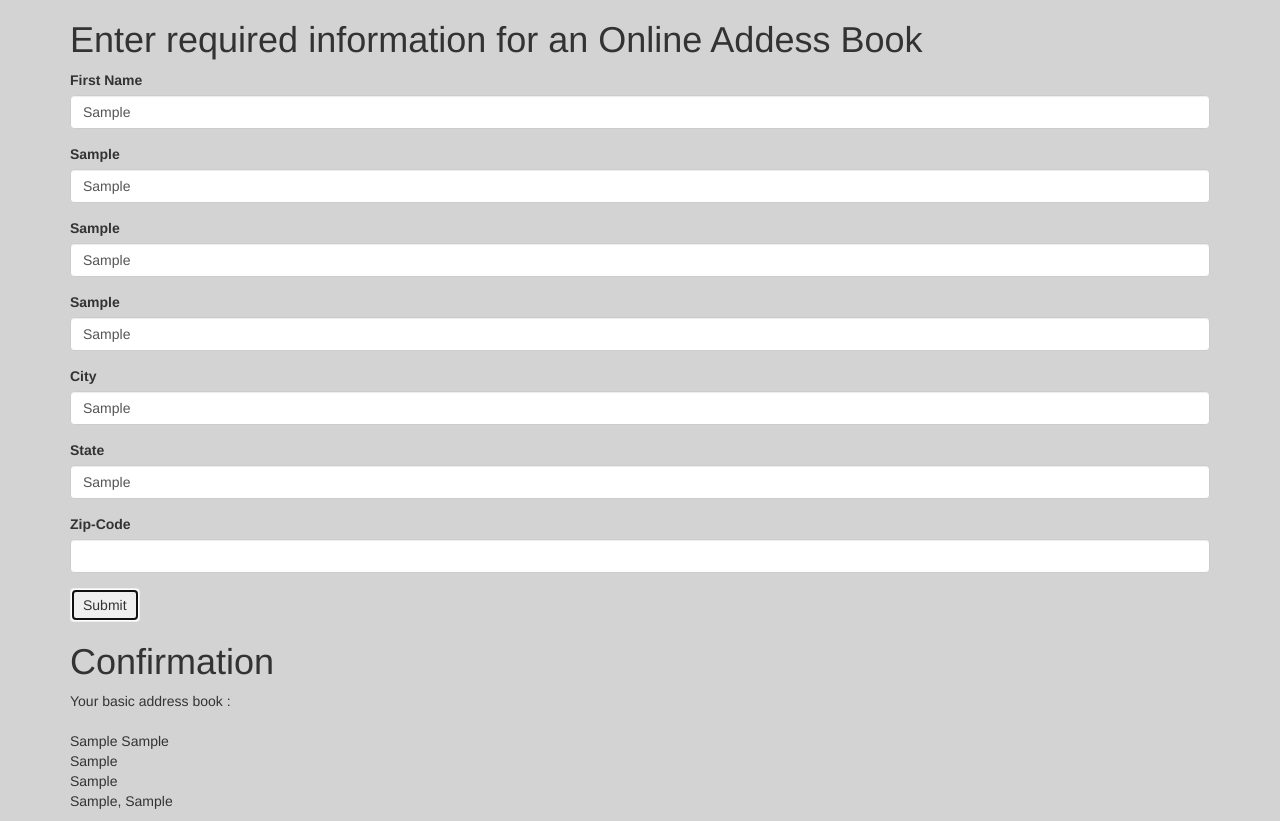
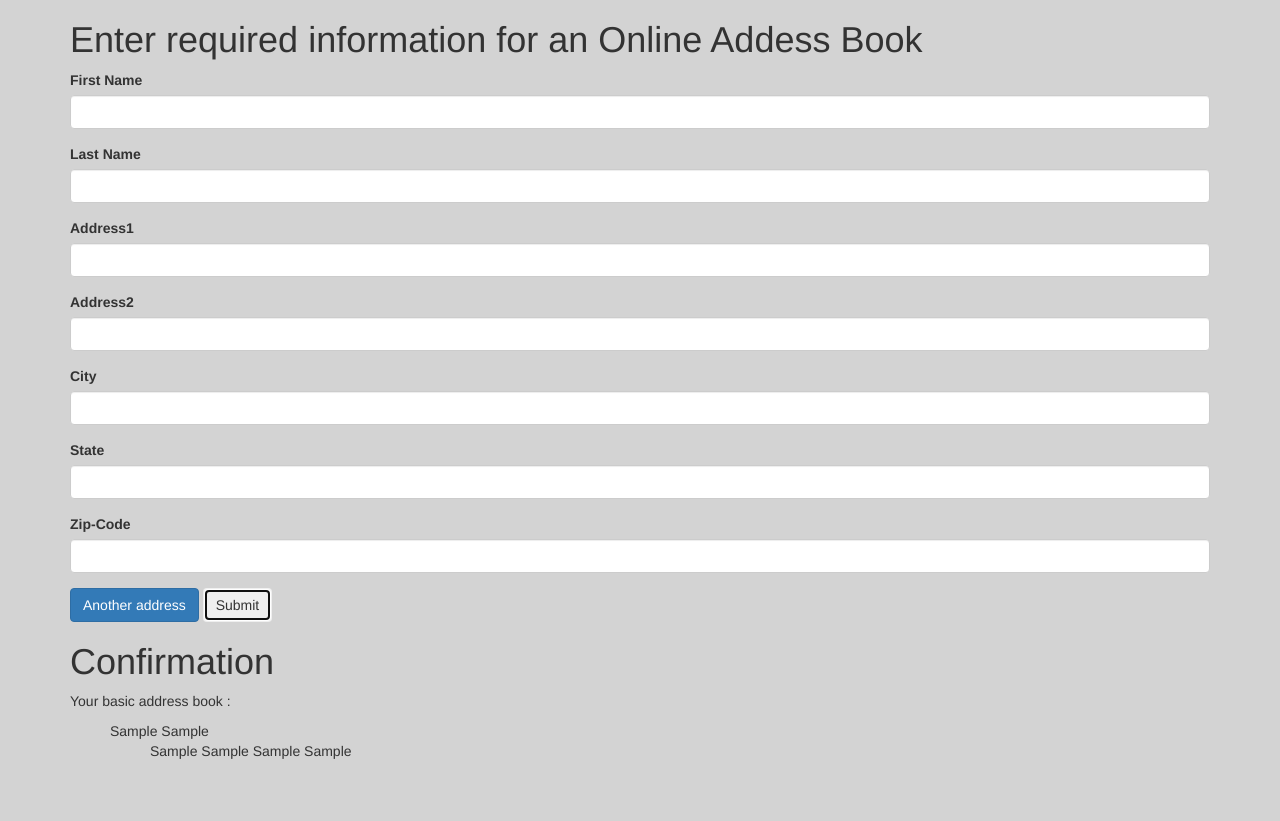
Before and after one commit to fbhairless/address-book, a plain HTML site: page index.html in a window 1280 px wide. Both pictures are taken after typing "Sample", "Sample", "Sample", "Sample", "Sample", "Sample" into the empty fields and a click on the button "Submit". After the commit the page ends 800 px from the top, so only its background shows below. Drawn offline with nearby package versions, Linux system fonts and the light colour scheme.

Commit message:
final product

```diff
--- a/css/styles.css
+++ b/css/styles.css
@@ -1,3 +1,15 @@
 body {
   background-color: lightgray;
 }
+
+li {
+  list-style: none;
+}
+
+.secondAddress {
+  display: none;
+}
+
+#receipt {
+  display: none;
+}
--- a/index.html
+++ b/index.html
@@ -17,7 +17,6 @@
         <h1>Enter required information for an Online Addess Book</h1>
         <div id="blanks">
           <form>
-
             <div class="form-group">
               <label class="name1">First Name</label>
               <input id="name" class="form-control" type="text">
@@ -52,7 +51,35 @@
               <label class="zip1">Zip-Code</label>
               <input id="zip" class="form-control" type="text">
             </div>
+            <div class="secondAddress">
+              <h2>Second Address</h2>
+              <div class="form-group">
+                <label class="address1">Address1</label>
+                <input id="address1A" class="form-control" type="text">
+              </div>
 
+              <div class="form-group">
+                <label class="address2">Address2</label>
+                <input id="address2A" class="form-control" type="text">
+              </div>
+
+              <div class="form-group">
+                <label class="city1">City</label>
+                <input id="cityA" class="form-control" type="text">
+              </div>
+
+              <div class="form-group">
+                <label class="state1">State</label>
+                <input id="stateA" class="form-control" type="text">
+              </div>
+
+              <div class="form-group">
+                <label class="zip1">Zip-Code</label>
+                <input id="zipA" class="form-control" type="text">
+              </div>
+            </div>
+
+            <span class="btn btn-primary" id="add-address">Another address</span>
             <button type="submit" class="btn">Submit</button>
           </form>
         </div>
@@ -62,7 +89,8 @@
         <div class="receipt-show">
           <h1>Confirmation</h1>
         </div>
-          <p class="p1"> Your basic address book :<br><br><span class="name"></span> <span class="name2"></span><br><span class="address1"></span><br><span class="address2"></span><br><span  class="city"></span>, <span class="state"></span> <span class="zip"></span></p>
+          <p class="p1"> Your basic address book :</p>
+          <ul id= "indEntry"></ul>
       </div>
     </div>
   </body>
--- a/js/scripts.js
+++ b/js/scripts.js
@@ -1,6 +1,8 @@
 
 $(document).ready(function() {
+  //  definitions pertaining to the initial submitting of the contact information
   $("#blanks form").submit(function() {
+    event.preventDefault();
     var nameInput = $("input#name").val();
     var name2Input = $("input#name2").val();
     var address1Input = $("input#address1").val();
@@ -8,20 +10,68 @@ $(document).ready(function() {
     var cityInput = $("input#city").val();
     var stateInput = $("input#state").val();
     var zipInput = $("input#zip").val();
+    var address1InputA = $("input#address1A").val();
+    var address2InputA = $("input#address2A").val();
+    var cityInputA = $("input#cityA").val();
+    var stateInputA = $("input#stateA").val();
+    var zipInputA = $("input#zipA").val();
 
-    $(".name").text(nameInput)
-    $(".name2").text(name2Input)
-    $(".address1").text(address1Input)
-    $(".address2").text(address2Input)
-    $(".city").text(cityInput)
-    $(".state").text(stateInput)
-    $(".zip").text(zipInput)
+    var contactInfo = new Contact(nameInput, name2Input);
+    var addressInfo = new Address(address1Input, address2Input, cityInput, stateInput, zipInput);
+    var addressInfoA = new Address(address1InputA, address2InputA, cityInputA, stateInputA, zipInputA);
 
+//  Populating collection of information for displaying
 
     $("#receipt").show();
 
-    event.preventDefault();
+    contactInfo.addresses.push(addressInfo, addressInfoA);
+    $("#indEntry").append("<li>" + contactInfo.fullName() + "</li>")
+    contactInfo.addresses.forEach(function(address) {
+      $("#indEntry").append("<ul>" +
+      "<li>" + address.fullAddress() + "</li>" +
+      "</ul>")
+    });
+// clearing the input so that the next itteration starts out blanks
+    $("input#name").val('');
+    $("input#name2").val('');
+    $("input#address1").val('');
+    $("input#address2").val('');
+    $("input#city").val('');
+    $("input#state").val('');
+    $("input#zip").val('');
+    $("input#address1A").val('');
+    $("input#address2A").val('');
+    $("input#cityA").val('');
+    $("input#stateA").val('');
+    $("input#zipA").val('');
+  });
 
-    $(".receipt-hidden").hide();
-  });
+//preparation of second address input and submittal
+
+  $('#add-address').click(function() {
+    $('.secondAddress').show();
+  })
 });
+
+//================== Backend ============================
+// object and method definitions
+function Contact(first, last) {
+  this.firstName = first;
+  this.lastName = last;
+  this.addresses =[];
+}
+Contact.prototype.fullName = function() {
+  return this.firstName + " " + this.lastName;
+}
+
+function Address (address1, address2, city, state, zip){
+  this.address1 = address1;
+  this.address2 = address2;
+  this.city = city;
+  this.state = state;
+  this.zip = zip;
+}
+
+Address.prototype.fullAddress = function () {
+  return this.address1 + " " + this.address2 + " " + this.city + " " + this.state + " " + this.zip;
+};
```
